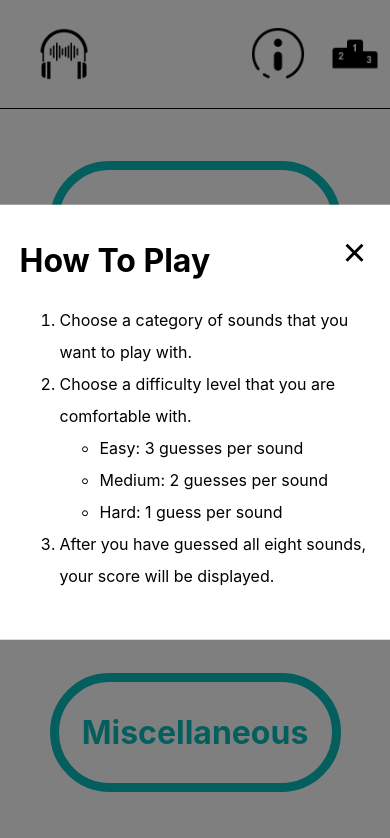
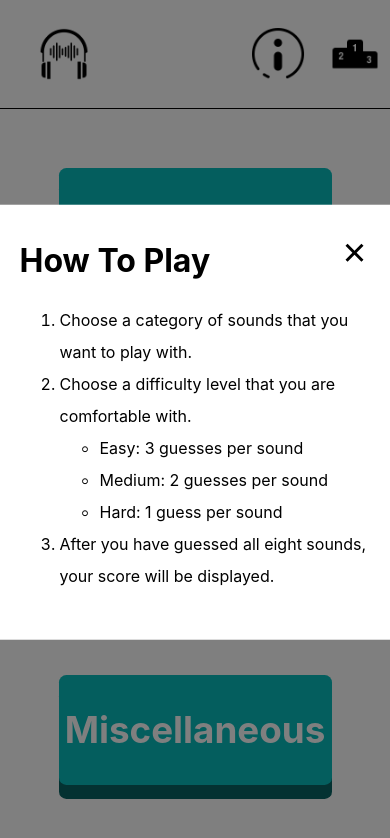
Before and after one commit to Listen-Up-2210/listen-up-ui, a React (Create React App) app: page / in a window 390 px wide. Shown: the top 838 px of the page. Built offline with nearby package versions, Linux system fonts and the light colour scheme.

Commit message:
Implement new category styling

```diff
--- a/src/Components/Category/Category.css
+++ b/src/Components/Category/Category.css
@@ -1,69 +1,40 @@
-/* #29BF12
-#ABFF4F
-#08BDBD
-#F21B3F
-#FF9914 */
-
-.categories
-{
+.categories {
 	align-items: center;
 	display: flex;
 	flex-direction: column;
 	height: 95vh;
 	justify-content: space-evenly;
 	width: 100vw;
-}
-.category-link
-{
-	background-color: white;
-	border: #08BDBD .2em solid;
-	border-radius: 2em;
-	color: #08BDBD;
-	font-size: 2rem;
+ }
+ .category-link {
+	background-color: rgb(8, 189, 189);
+	transition: all .2s;
+	border-radius: .2em;
+	color: white;
+	font-size: 3rem;
 	font-weight: bold;
-	line-height: 10vh;
+	line-height: 13vh;
 	text-align: center;
 	text-decoration: none;
 	width: 11em;
-}
-.category-link:hover
-{
-	animation: wiggle 2s infinite;
-	box-shadow: 0 0 .8em #08BDBD;
-	transform: scale(1.2);
-}
-@keyframes wiggle
-{
-	0%
-	{
-		transform: rotate(0deg) scale(1.1);
-	}
-	25%
-	{
-		transform: rotate(0deg) scale(1.1);
-	}
-	50%
-	{
-		transform: rotate(5deg) scale(1.1);
-	}
-	75%
-	{
-		transform: rotate(-5deg) scale(1.1);
-	}
-	100%
-	{
-		transform: rotate(0deg) scale(1.1);
-	}
-}
+	box-shadow: 0 14px 0px rgb(8, 100, 100);
+ }
 
-@media screen and (max-width: 700px) {
+
+ .category-link:active {
+	background-color: rgb(8, 159, 159);
+	transform: translate(0, 6px);
+	box-shadow: 0 4px 0px rgb(8, 70, 70);
+	transition: all .2s;
+ }
+
+ @media screen and (max-width: 700px) {
 	.category-link
 	{
-		border: .3em solid;
-		border-radius: 2em;
-		font-size: 2.0em;
+		border-radius: .2em;
+		font-size: 2.3em;
 		font-weight: bold;
-		line-height: 12vh;
+		line-height: 13vh;
 		text-align: center;
 		text-decoration: none;
 		width: 70vw;
```
